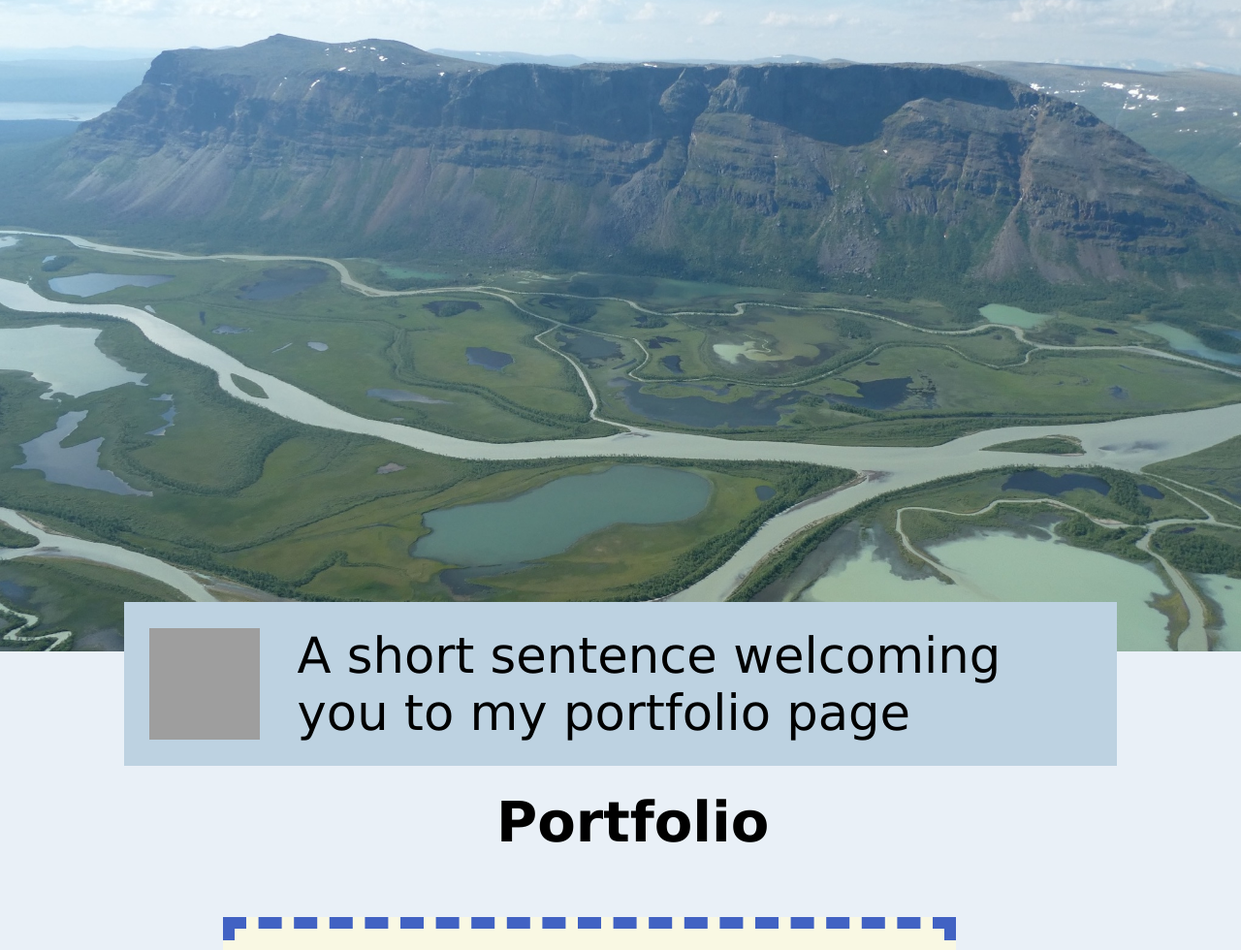
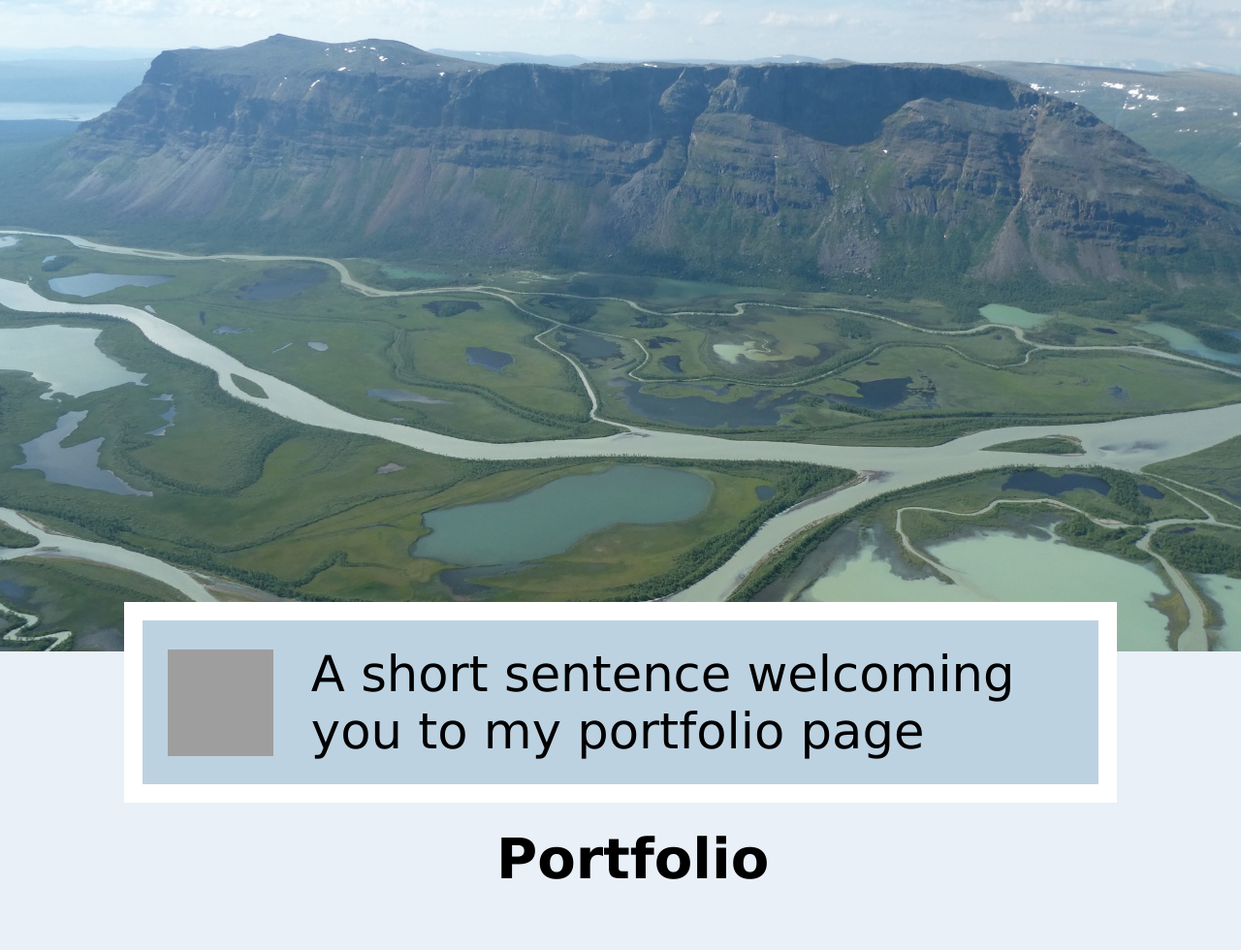
Before and after one commit to jacobl992/Portfolio, a plain HTML site: page index.html in a window 1280 px wide. Shown: the part 74-1054 px from the top of the page at 97% size. Drawn offline with Linux system fonts and the light colour scheme; grey boxes are pictures that could not be loaded.

Commit message:
Added border to welcome box

```diff
--- a/css/styles.css
+++ b/css/styles.css
@@ -94,6 +94,7 @@ grid-column: 6;
 	font-size: 4vw;
 	align-items: center;
 	padding: 2vw;
+	border: 1.5vw solid white;
 }
 
 .fboxbgcolors {
```
